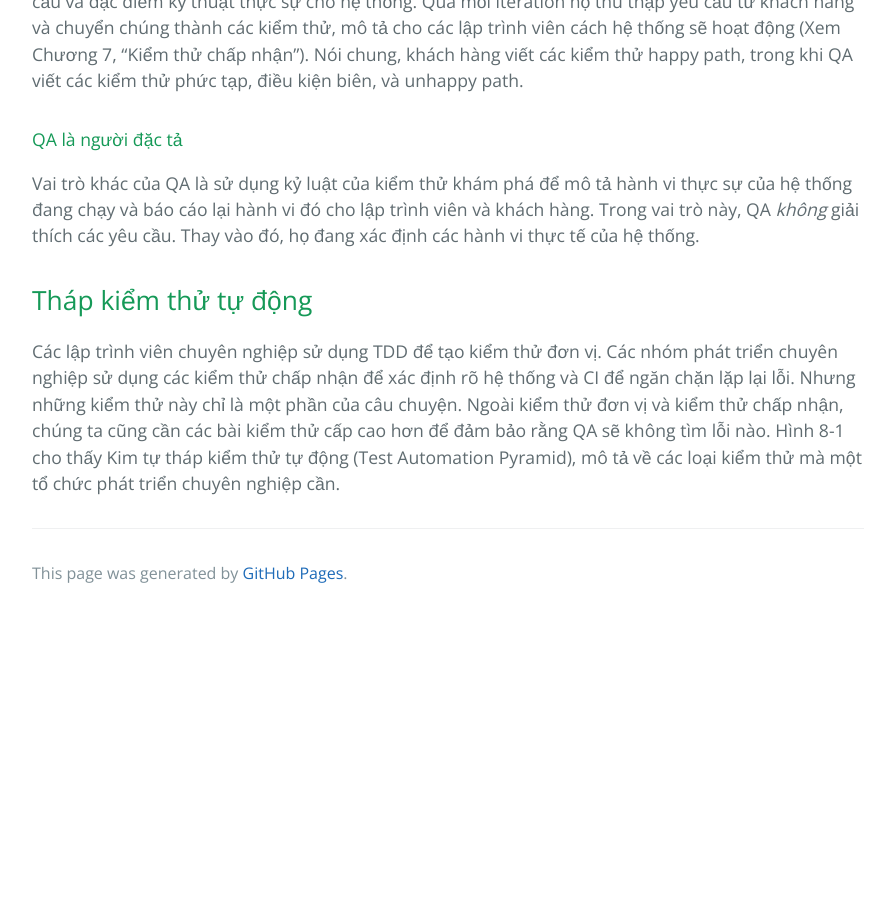
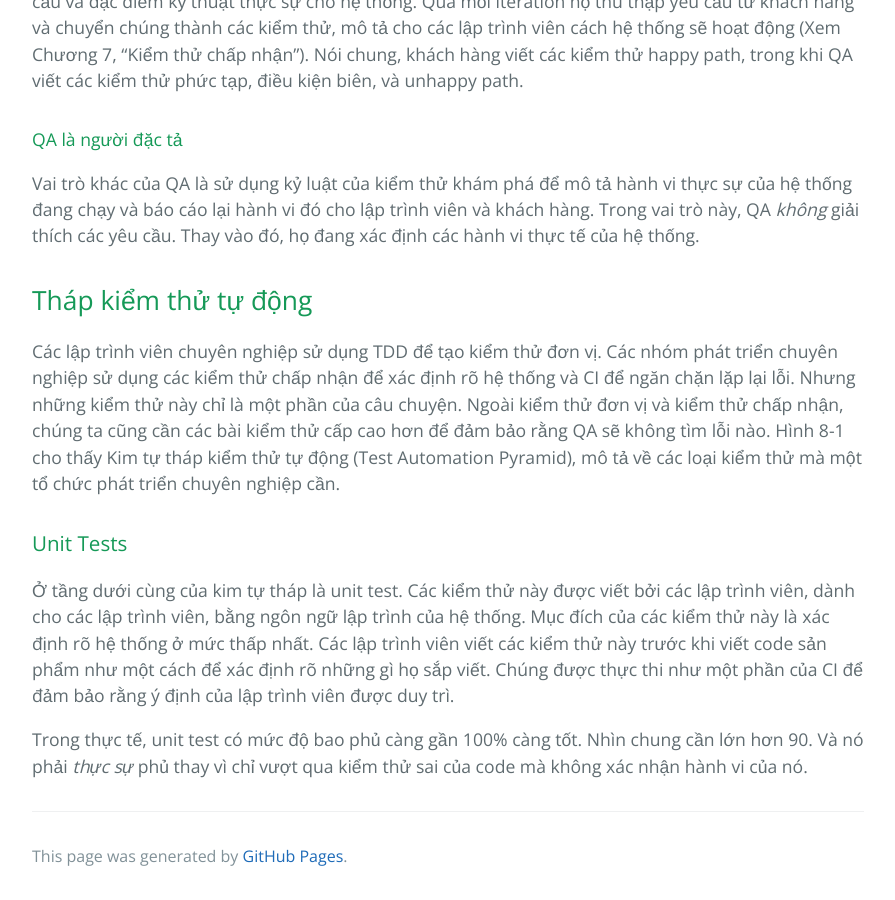
Before and after one commit to HaiBV/haibv.github.io, a Jekyll site: the page built from clean-coder/chapter-8-testing-strategies.md, in a window 1280 px wide and 900 px high, scrolled down 1266 px. Shown: the whole window, without its empty margins (192-1087 px from the left). Built offline with Jekyll 4.4.1, drawn with Linux system fonts in a browser that asks for light colours; our own code applies the rules of GitHub Pages for plain Markdown files; before the commit the page ends 1883 px from its top, so only the background shows below that.

Commit message:
Book - The Clean Coder - Chapter 8 - Testing Strategies

```diff
--- a/clean-coder/chapter-8-testing-strategies.md
+++ b/clean-coder/chapter-8-testing-strategies.md
@@ -29,3 +29,9 @@ Vai trò khác của QA là sử dụng kỷ luật của kiểm thử khám ph
 ## Tháp kiểm thử tự động
 
 Các lập trình viên chuyên nghiệp sử dụng TDD để tạo kiểm thử đơn vị. Các nhóm phát triển chuyên nghiệp sử dụng các kiểm thử chấp nhận để xác định rõ hệ thống và CI để ngăn chặn lặp lại lỗi. Nhưng những kiểm thử này chỉ là một phần của câu chuyện. Ngoài kiểm thử đơn vị và kiểm thử chấp nhận, chúng ta cũng cần các bài kiểm thử cấp cao hơn để đảm bảo rằng QA sẽ không tìm lỗi nào. Hình 8-1 cho thấy Kim tự tháp kiểm thử tự động (Test Automation Pyramid), mô tả về các loại kiểm thử mà một tổ chức phát triển chuyên nghiệp cần.
+
+### Unit Tests
+
+Ở tầng dưới cùng của kim tự tháp là unit test. Các kiểm thử này được viết bởi các lập trình viên, dành cho các lập trình viên, bằng ngôn ngữ lập trình của hệ thống. Mục đích của các kiểm thử này là xác định rõ hệ thống ở mức thấp nhất. Các lập trình viên viết các kiểm thử này trước khi viết code sản phẩm như một cách để xác định rõ những gì họ sắp viết. Chúng được thực thi như một phần của CI để đảm bảo rằng ý định của lập trình viên được duy trì.
+
+Trong thực tế, unit test có mức độ bao phủ càng gần 100% càng tốt. Nhìn chung cần lớn hơn 90. Và nó phải _thực sự_ phủ thay vì chỉ vượt qua kiểm thử sai của code mà không xác nhận hành vi của nó.
```
